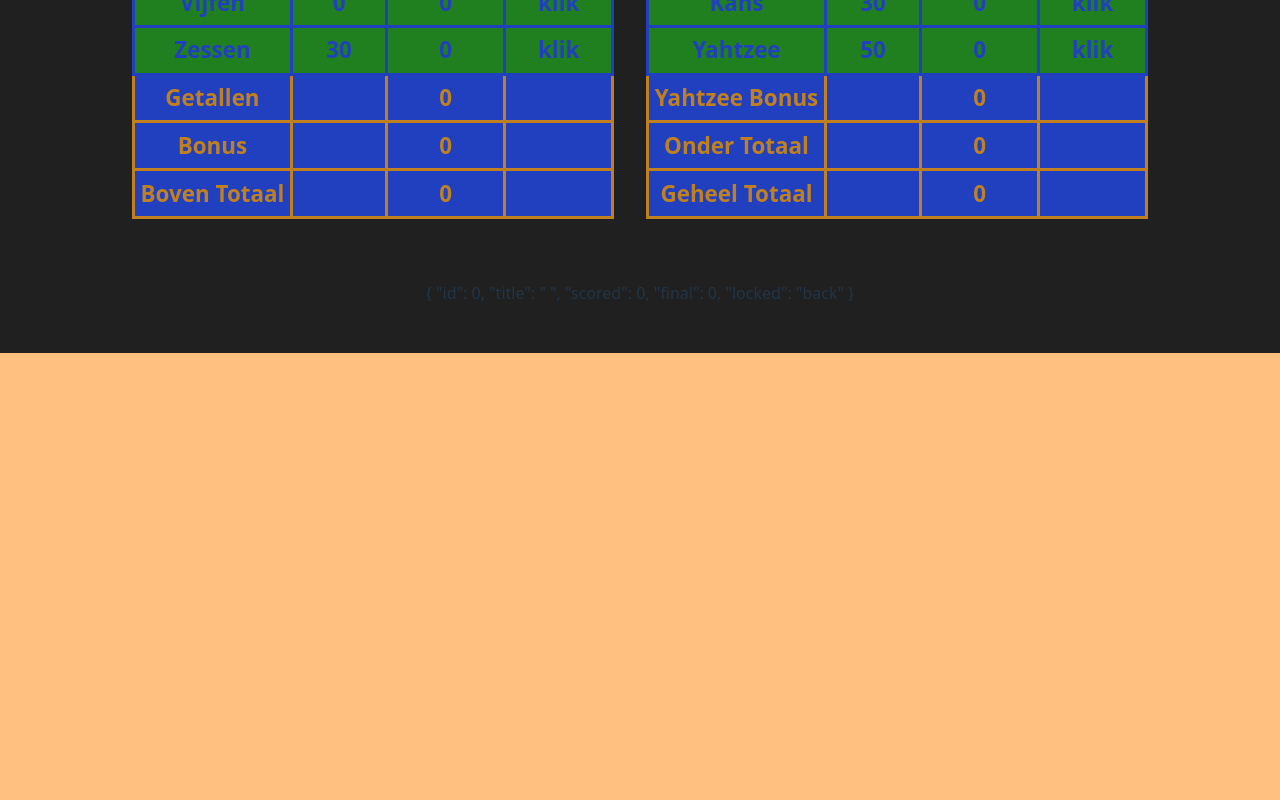
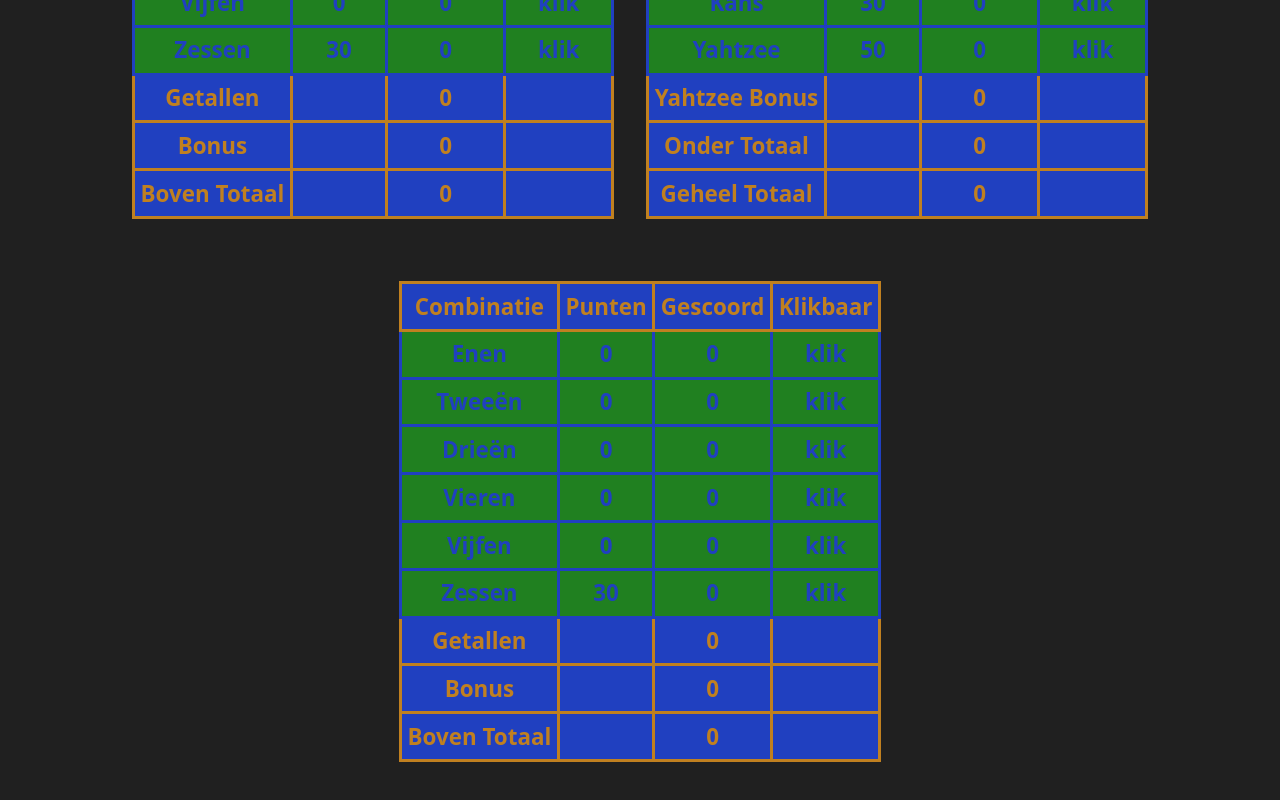
Before and after one commit to janderkkotlarski/vue_yahtzee, a Vue app: page / in a window 1280 px wide. Shown: the part 604-1404 px from the top of the page. Before the commit the page ends 957 px from the top, so only its background shows below. Built offline with nearby package versions, Linux system fonts and the light colour scheme.

Commit message:
(non)capitalization of file names can make or break code and sometimes implicitly duplicate code can stand in the way of generalized abstractions

```diff
--- a/src/App.vue
+++ b/src/App.vue
@@ -1,7 +1,6 @@
 <script setup>
 import Roller from './components/Roller.vue';
 import Scorer from './components/Scorer.vue';
-import Scoreline from './components/Scoreline.vue';
 
 // <Roller />
 
--- a/src/components/ScoreLine.vue
+++ b/src/components/ScoreLine.vue
@@ -1,6 +1,4 @@
 <script setup>
-import {ref} from 'vue';
-
 const back = 'back';
 const klik = 'klik';
 
--- a/src/components/Scorelist.vue
+++ b/src/components/Scorelist.vue
@@ -1,44 +1,23 @@
 <script setup>
 // import {ref} from 'vue';
 
-// Make sure that every entry is intelligible for the compiler, so do recreate variables when needed
-const klik = 'klik';
-const back = 'back';
+import {klik, klak, lock, back, lack, scoreUpperInit, scoreLowerInit} from './Varinit.mjs';
 
-const initUpper = () => {
-    return {
-        scores: [
-            {id: 1, title: 'Enen', scored: 0, final: 0, yonus: 'null', locked: klik},
-            {id: 2, title: 'Tweeën', scored: 0, final: 0, yonus: 'null', locked: klik},
-            {id: 3, title: 'Drieën', scored: 0, final: 0, yonus: 'null', locked: klik},
-            {id: 4, title: 'Vieren', scored: 0, final: 0, yonus: 'null', locked: klik},
-            {id: 5, title: 'Vijfen', scored: 0, final: 0, yonus: 'null', locked: klik},
-            {id: 6, title: 'Zessen', scored: 0, final: 0, yonus: 'null', locked: klik},
-            {id: 'summed', title: 'Getallen', scored: ' ', final: 0, yonus: 'never', locked: back},
-            {id: 'bonus', title: 'Bonus', scored: ' ', final: 0, yonus: 'never', locked: back},
-            {id: 'upper', title: 'Boven Totaal', scored: ' ', final: 0, yonus: 'never', locked: back},
-        ],
-    };
-};
+const scoreListing = defineModel('scoreListing', {type: Object});
 
-const listing = defineModel('listing', {type: Array, default: []});
-
-const yahtzeeStuff = defineModel('yahtzeeStuff', {
-    type: Array,
+const yahtzeeVars = defineModel('yahtzeeVars', {
+    type: Object,
     default: {
         moreYahtzee: false,
         extraYahtzee: 0,
-        indexYahtzee: 0,
     },
 });
 
 const furtherYahtzee = defineModel('furtherYahtzee', {type: Boolean, default: false});
 
-const indexYahtzee = defineModel('indexYahtzee');
-
 const plusYahtzee = defineModel('plusYahtzee', {type: Number, default: 0});
 
-// listing.value = initUpper();
+// listing.value = scoreUpperInit;
 
 const scoress = list => {
     return list.value.scores;
@@ -56,9 +35,6 @@
     const score = arrayEntry(scoress(listing), 'id', index);
 
     if (score.locked === klik && typeof score.scored === 'number') {
-        // If another yahtzee is scored, restrict scoring to official multiple yahtzee bonus scoring rules
-
-        if (furtherYahtzee ? yahtzeeClicking(index) : true) {
         // When another yahtzee is scored, up the bonus
         if (furtherYahtzee) {
             ++plusYahtzee.value;
@@ -70,7 +46,6 @@
         rolling(number);
         recount();
     }
-    }
 };
 
 const kliksplay = locked => {
@@ -80,6 +55,8 @@
 
     return ' ';
 };
+
+//@click="lockEntry(score.id)"
 </script>
 
 <template>
@@ -91,7 +68,7 @@
                 <th>Gescoord</th>
                 <th>Klikbaar</th>
             </tr>
-            <tr @click="lockEntry(score.id)" v-for="score in listing.scores" :key="score.id" :class="score.locked">
+            <tr v-for="score in scoreListing.scores" :key="score.id" :class="score.locked">
                 <td>{{ score.title }}</td>
                 <td>{{ score.scored }}</td>
                 <td>{{ score.final }}</td>
--- a/src/components/Scorer.vue
+++ b/src/components/Scorer.vue
@@ -10,11 +10,10 @@
 
 const normal = '______';
 
+let sameMax = 0;
+let extraYahtzee = 0;
+let yahtzeeNumber = 0;
 let moreYahtzee = false;
-
-const sameMax = ref(0);
-const extraYahtzee = ref(0);
-const yahtzeeNumber = ref(0);
 
 const diceArray = reactive({
     dice: [],
@@ -100,20 +99,20 @@
 };
 
 const countMultiples = () => {
-    sameMax.value = 0;
-    yahtzeeNumber.value = 0;
+    sameMax = 0;
+    yahtzeeNumber = 0;
 
     let index = 1;
 
     for (const amount of multiples.counts) {
         amount.count = countNumber(index);
 
-        if (sameMax.value < amount.count) {
-            sameMax.value = amount.count;
+        if (sameMax < amount.count) {
+            sameMax = amount.count;
         }
 
-        if (sameMax.value === diceAmount) {
-            yahtzeeNumber.value = index;
+        if (sameMax === diceAmount) {
+            yahtzeeNumber = index;
         }
 
         ++index;
@@ -124,13 +123,13 @@
     entry.scored = entry.locked === lock ? 0 : score;
 };
 
-const diceSum = ref(0);
+let diceSum = 0;
 
 const summing = () => {
-    diceSum.value = 0;
+    diceSum = 0;
 
     for (const cube of diceArray.dice) {
-        diceSum.value += cube.rolled;
+        diceSum += cube.rolled;
     }
 };
 
@@ -206,7 +205,7 @@
 };
 
 const multiYahtzee = () => {
-    moreYahtzee = arrayEntry(scoress(scoreLower), 'id', 'yahtzee').final === 50 && yahtzeeNumber.value != 0;
+    moreYahtzee = arrayEntry(scoress(scoreLower), 'id', 'yahtzee').final === 50 && yahtzeeNumber != 0;
 };
 
 const deklak = list => {
@@ -225,15 +224,15 @@
     deklak(scoresL);
 
     if (moreYahtzee) {
-        if (arrayEntry(scoresU, 'id', yahtzeeNumber.value).locked != lock || lockCount(scoresL) + 3 < scoresL.length) {
+        if (arrayEntry(scoresU, 'id', yahtzeeNumber).locked != lock || lockCount(scoresL) + 3 < scoresL.length) {
             for (const entry of scoresU) {
-                if (entry.locked === klik && entry.id != yahtzeeNumber.value) {
+                if (entry.locked === klik && entry.id != yahtzeeNumber) {
                     entry.locked = klak;
                 }
             }
         }
 
-        if (arrayEntry(scoresU, 'id', yahtzeeNumber.value).locked != lock) {
+        if (arrayEntry(scoresU, 'id', yahtzeeNumber).locked != lock) {
             for (const entry of scoresL) {
                 if (entry.locked === klik) {
                     entry.locked = klak;
@@ -245,7 +244,7 @@
 
 // Check if there are 3 dice with a value and 2 dice with another value
 const filledHouse = () => {
-    if (sameMax.value === 3) {
+    if (sameMax === 3) {
         for (const amount of multiples.counts) {
             if (amount.count == 2) {
                 return true;
@@ -279,13 +278,13 @@
 const lowerScoring = () => {
     const scoreSheet = [];
 
-    scoreSheet.push({id: 'three', score: sameMax.value >= 3 ? diceSum.value : 0});
-    scoreSheet.push({id: 'four', score: sameMax.value >= 4 ? diceSum.value : 0});
+    scoreSheet.push({id: 'three', score: sameMax >= 3 ? diceSum : 0});
+    scoreSheet.push({id: 'four', score: sameMax >= 4 ? diceSum : 0});
     scoreSheet.push({id: 'full', score: filledHouse() ? 25 : 0});
     scoreSheet.push({id: 'small', score: consecutive() > 3 ? 30 : 0});
     scoreSheet.push({id: 'large', score: consecutive() > 4 ? 40 : 0});
-    scoreSheet.push({id: 'chance', score: diceSum.value});
-    scoreSheet.push({id: 'yahtzee', score: sameMax.value === diceAmount ? 50 : 0});
+    scoreSheet.push({id: 'chance', score: diceSum});
+    scoreSheet.push({id: 'yahtzee', score: sameMax === diceAmount ? 50 : 0});
 
     return scoreSheet;
 };
@@ -309,10 +308,9 @@
     const scoresL = scoress(scoreLower);
     const summed = finalSummer(scoresL);
 
-    arrayEntry(scoresL, 'id', 'yonus').final = extraYahtzee.value * 100;
+    arrayEntry(scoresL, 'id', 'yonus').final = extraYahtzee * 100;
     arrayEntry(scoresL, 'id', 'lower').final = summed;
-    arrayEntry(scoresL, 'id', 'total').final =
-        summed + extraYahtzee.value * 100 + arrayEntry(scoresU, 'id', 'upper').final;
+    arrayEntry(scoresL, 'id', 'total').final = summed + extraYahtzee * 100 + arrayEntry(scoresU, 'id', 'upper').final;
 
     if (fullyLocking(scoresU)) {
         lockList(scoresL);
@@ -334,14 +332,6 @@
 
 recount();
 
-const yahtzeeClicking = index => {
-    return (
-        index === yahtzeeNumber.value ||
-        (arrayEntry(scoress(scoreUpper), 'id', yahtzeeNumber.value).locked === lock && typeof index != 'number') ||
-        lockCount(scoress(scoreLower)) + 3 === scoress(scoreLower).length
-    );
-};
-
 const kliksplay = locked => {
     if (locked === klik) {
         return klik;
@@ -354,11 +344,9 @@
     const score = arrayEntry(box.scores, 'id', index);
 
     if (score.locked === klik && typeof score.scored === 'number') {
-        // If another yahtzee is scored, restrict scoring to official multiple yahtzee bonus scoring rules
-        if (moreYahtzee ? yahtzeeClicking(index) : true) {
         // When another yahtzee is scored, up the bonus
         if (moreYahtzee) {
-                ++extraYahtzee.value;
+            ++extraYahtzee;
         }
 
         score.final = score.scored;
@@ -366,7 +354,6 @@
 
         rolling(number);
         recount();
-        }
     }
 };
 
@@ -447,5 +434,5 @@
     <br />
     <br />
 
-    <ScoreLine />
+    <Scorelist :scoreListing="scoreUpper" />
 </template>
--- a/src/components/Varinit.mjs
+++ b/src/components/Varinit.mjs
@@ -7,29 +7,29 @@
 
 export const scoreUpperInit = {
     scores: [
-        {id: 1, title: 'Enen', scored: 0, final: 0, yonus: 'null', locked: klik},
-        {id: 2, title: 'Tweeën', scored: 0, final: 0, yonus: 'null', locked: klik},
-        {id: 3, title: 'Drieën', scored: 0, final: 0, yonus: 'null', locked: klik},
-        {id: 4, title: 'Vieren', scored: 0, final: 0, yonus: 'null', locked: klik},
-        {id: 5, title: 'Vijfen', scored: 0, final: 0, yonus: 'null', locked: klik},
-        {id: 6, title: 'Zessen', scored: 0, final: 0, yonus: 'null', locked: klik},
-        {id: 'summed', title: 'Getallen', scored: ' ', final: 0, yonus: 'never', locked: back},
-        {id: 'bonus', title: 'Bonus', scored: ' ', final: 0, yonus: 'never', locked: back},
-        {id: 'upper', title: 'Boven Totaal', scored: ' ', final: 0, yonus: 'never', locked: back},
+        {id: 1, title: 'Enen', scored: 0, final: 0, locked: klik},
+        {id: 2, title: 'Tweeën', scored: 0, final: 0, locked: klik},
+        {id: 3, title: 'Drieën', scored: 0, final: 0, locked: klik},
+        {id: 4, title: 'Vieren', scored: 0, final: 0, locked: klik},
+        {id: 5, title: 'Vijfen', scored: 0, final: 0, locked: klik},
+        {id: 6, title: 'Zessen', scored: 0, final: 0, locked: klik},
+        {id: 'summed', title: 'Getallen', scored: ' ', final: 0, locked: back},
+        {id: 'bonus', title: 'Bonus', scored: ' ', final: 0, locked: back},
+        {id: 'upper', title: 'Boven Totaal', scored: ' ', final: 0, locked: back},
     ],
 };
 
 export const scoreLowerInit = {
     scores: [
-        {id: 'three', title: '3 Gelijke', scored: 0, final: 0, yonus: 'null', locked: klik},
-        {id: 'four', title: '4 Gelijke', scored: 0, final: 0, yonus: 'null', locked: klik},
-        {id: 'full', title: 'Full House', scored: 0, final: 0, yonus: 'null', locked: klik},
-        {id: 'small', title: 'Kleine Straat', scored: 0, final: 0, yonus: 'null', locked: klik},
-        {id: 'large', title: 'Grote Straat', scored: 0, final: 0, yonus: 'null', locked: klik},
-        {id: 'chance', title: 'Kans', scored: 0, final: 0, yonus: 'null', locked: klik},
-        {id: 'yahtzee', title: 'Yahtzee', scored: 0, final: 0, yonus: 'negate', locked: klik},
-        {id: 'yonus', title: 'Yahtzee Bonus', scored: ' ', final: 0, yonus: 'never', locked: back},
-        {id: 'lower', title: 'Onder Totaal', scored: ' ', final: 0, yonus: 'never', locked: back},
-        {id: 'total', title: 'Geheel Totaal', scored: ' ', final: 0, yonus: 'never', locked: back},
+        {id: 'three', title: '3 Gelijke', scored: 0, final: 0, locked: klik},
+        {id: 'four', title: '4 Gelijke', scored: 0, final: 0, locked: klik},
+        {id: 'full', title: 'Full House', scored: 0, final: 0, locked: klik},
+        {id: 'small', title: 'Kleine Straat', scored: 0, final: 0, locked: klik},
+        {id: 'large', title: 'Grote Straat', scored: 0, final: 0, locked: klik},
+        {id: 'chance', title: 'Kans', scored: 0, final: 0, locked: klik},
+        {id: 'yahtzee', title: 'Yahtzee', scored: 0, final: 0, locked: klik},
+        {id: 'yonus', title: 'Yahtzee Bonus', scored: ' ', final: 0, locked: back},
+        {id: 'lower', title: 'Onder Totaal', scored: ' ', final: 0, locked: back},
+        {id: 'total', title: 'Geheel Totaal', scored: ' ', final: 0, locked: back},
     ],
 };
```
Lines whose indentation alone changed are shown as unchanged.
